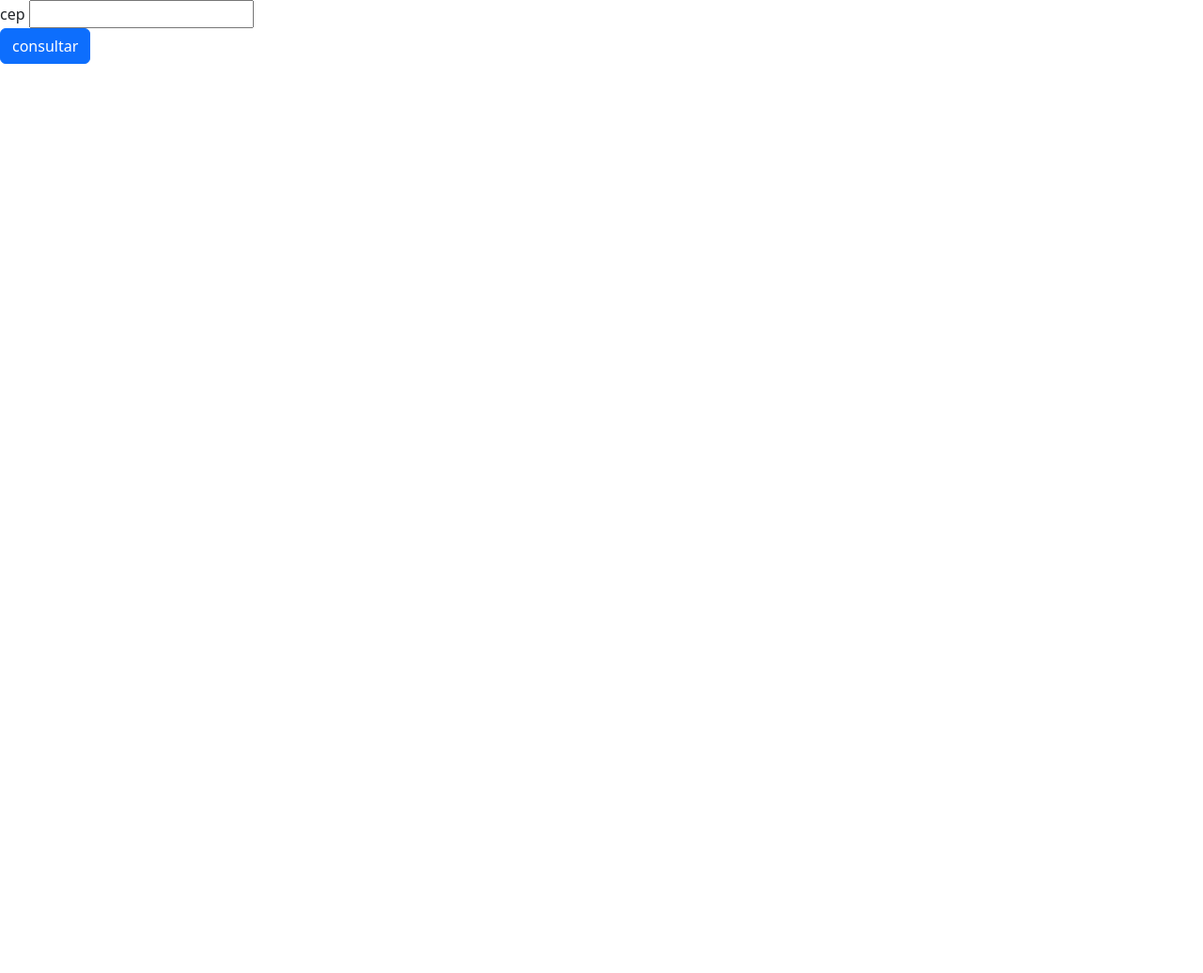
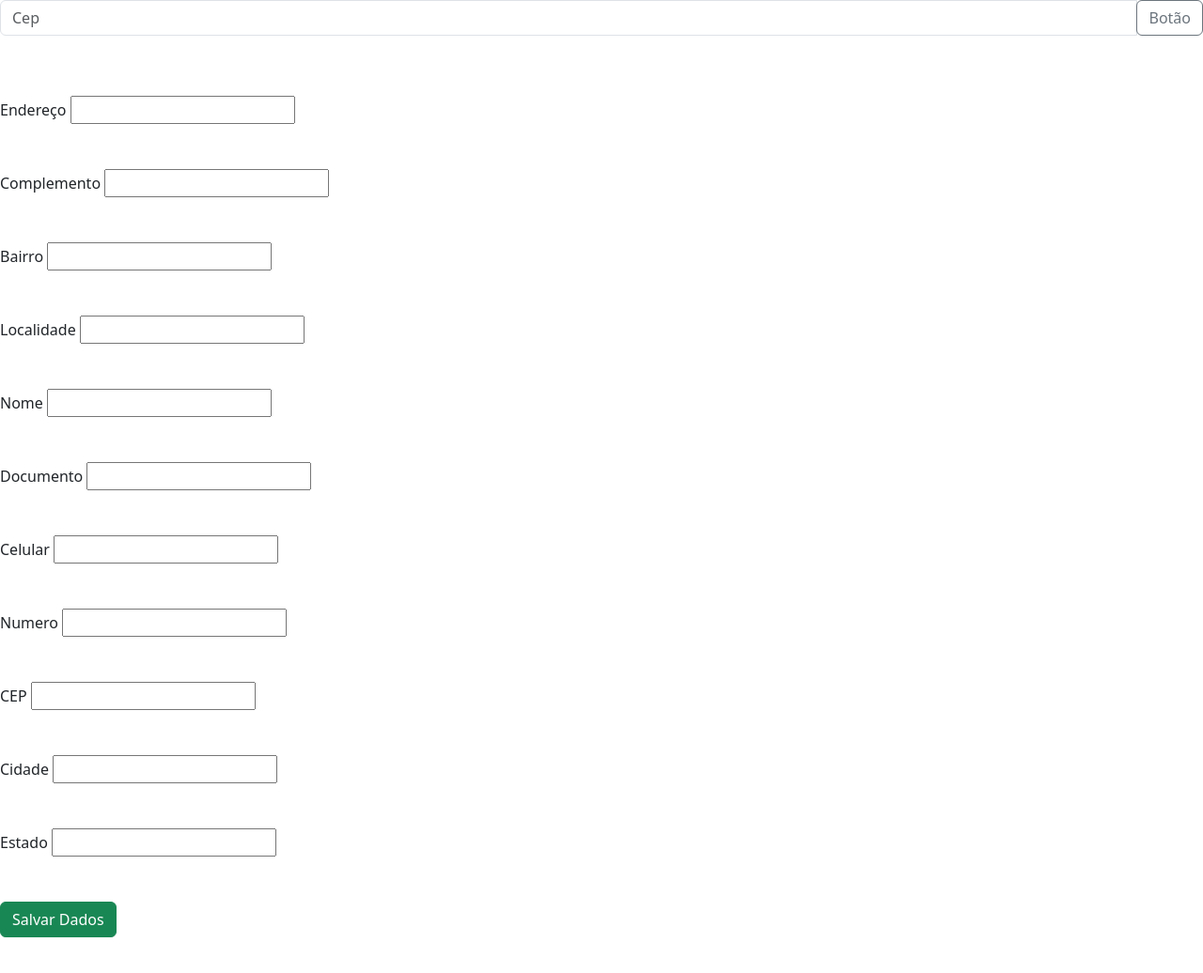
Before and after one commit to DiogoPaulinodeSouza/cordova, a website: page www/index.html in a window 1280 px wide. Shown: the whole page at 94% size. Before the commit the page ends 800 px from the top, so only its background shows below. Drawn offline with Linux system fonts and the light colour scheme.

Commit message:
endereço cadastro

```diff
--- a/package.json
+++ b/package.json
@@ -21,5 +21,8 @@
       "android",
       "browser"
     ]
+  },
+  "dependencies": {
+    "cordova": "^12.0.0"
   }
 }
--- a/www/index.html
+++ b/www/index.html
@@ -1,36 +1,168 @@
 <!DOCTYPE html>
 <html>
-
     <head>
         <meta charset="utf-8">
         <meta name="format-detection" content="telephone=no">
         <meta name="msapplication-tap-highlight" content="no">
         <meta name="viewport" content="initial-scale=1, width=device-width, viewport-fit=cover">
         <meta name="color-scheme" content="light dark">
-    <link rel="stylesheet" href="css/estilo.css"/>
-    <link rel="stylesheet" href="css/css-bootstrap/bootstrap.css"/>
-    <title>App Diogo Souza</title>
+
+        <link href="css/css-bootstrap/bootstrap.css" rel="stylesheet"/>
+        <link href="css/estilo.css" rel="stylesheet"/>
+        <title>Venha ser um Marksfelizinhuu</title>
     </head>
-
     <body>
         <div class="row">
-        <div class="col-sm-12">
-            <label>cep</label>
-            <input type="text" id="Cep">
+            <div clas=" col-sm-12">
+                <div class="input-group mb-3">
+                    <input id="cep" class="form-control" placeholder="Cep" aria-label="Recipient's username" aria-describedby="button-addon2">
+                    <div class="input-group-append">
+                      <button id="botao"class="btn btn-outline-secondary" type="button" id="button-addon2">Botão</button>
+                    </div>
+                  </div>
             </div>
         </div>
 
+            <br></br>
+
             <div class="row">
-        <div class="col-sm-12">
-            <button id="botao" class="btn btn-primary">
-                consultar
-            </button>
+            <div class=" col-xs-12">
+               <label>Endereço</label>
+                <input type="text" id="endereço"/>
+
                 </div>
             </div>
 
+            <br></br>
+
+            <div class="row">
+                <div class=" col-xs-12">
+                   <label>Complemento</label>
+                    <input type="text" id="complemento"/>
+
+
+                    </div>
+                </div>
+
+            <br></br>
+
+                <div class="row">
+                    <div class=" col-xs-12">
+                       <label>Bairro</label>
+                        <input type="text" id="bairro"/>
+
+
+                        </div>
+                    </div>
+
+            <br></br>
+
+                    <div class="row">
+                        <div class=" col-xs-12">
+                           <label>Localidade</label>
+                            <input type="text" id="localidade"/>
+
+
+                            </div>
+                        </div>
+
+             <br></br>
+
+             <div class="row">
+                <div class=" col-xs-12">
+                   <label>Nome</label>
+                    <input type="text" id="nome"/>
+
+
+                    </div>
+                </div>
+                <br></br>
+
+                <div class="row">
+                    <div class=" col-xs-12">
+                       <label>Documento</label>
+                        <input type="text" id="documento"/>
+
+
+                        </div>
+                    </div>
+                    <br></br>
+
+                    <div class="row">
+                        <div class=" col-xs-12">
+                           <label>Celular</label>
+                            <input type="text" id="celular"/>
+
+
+                            </div>
+                        </div>
+                        <br></br>
+
+                        <div class="row">
+                            <div class=" col-xs-12">
+                               <label>Numero</label>
+                                <input type="text" id="numero"/>
+
+
+                                </div>
+                            </div>
+                            <br></br>
+
+                            <div class="row">
+                                <div class=" col-xs-12">
+                                   <label>CEP</label>
+                                    <input type="text" id="CEP"/>
+
+
+                                    </div>
+                                </div>
+                                <br></br>
+
+                                    </div>
+
+                                    <div class="row">
+                                        <div class=" col-xs-12">
+                                           <label>Cidade</label>
+                                            <input type="text" id="estado"/>
+
+
+                                            </div>
+                                        </div>
+                                        <br></br>
+
+                                        <div class="row">
+                                            <div class=" col-xs-12">
+                                               <label>Estado</label>
+                                                <input type="text" id="estado"/>
+
+
+                                                </div>
+                                            </div>
+                                            <br></br>
+
+                                            <div class="row">
+                                                <div class=" col-xs-12">
+                                                   <button class="btn btn-success" onclick="enviar()">
+                                                   Salvar Dados
+                                                    </button>
+
+                                                    </div>
+                                                </div>
+                                                <br></br>
+
+
+
+
+
+
+
+
             <script src="js/js-bootstrap/bootstrap.bundle.js"></script>
             <script src="js/index.js"></script>
+            <script src="js/cadastrocliente.js"></script>
+
+
+
 
     </body>
-
 </html>
--- /dev/null
+++ b/www/js/cadastrocliente.js
@@ -0,0 +1,27 @@
+function enviar(){
+
+
+    const dbParam = JSON.stringify(
+        {
+            "Nome": document.querySelector("#nome").value,
+            "Documento": document.querySelector("#documento").value,
+            "Celular": document.querySelector("#celular").value,
+            "Numero": document.querySelector("#numero").value,
+            "CEP": document.querySelector("#CEP").value,
+            "Endereco": document.querySelector("#Endereco").value,
+            "Bairro": document.querySelector("#Bairro").value,
+            "Cidade": document.querySelector("#Cidade").value,
+            "Estado": document.querySelector("#Estado").value,
+        }
+    );
+    const xmlhttp = new XMLHttpRequest();
+    xmlhttp.onload = function() {
+        const myObj = JSON.parse(this.responseText);
+        console.log(myObj);
+        document.getElementById("demo").innerHTML = myObj;
+    }
+    xmlhttp.open("POST", "http://localhost:8081/api/back.php");
+    xmlhttp.setRequestHeader("Content-type", "application/x-www-form-urlencoded");
+    xmlhttp.send("dados="+dbParam );
+
+}
--- a/www/js/index.js
+++ b/www/js/index.js
@@ -1,12 +1,25 @@
 function consultaCep()
 {
-    let requisicao = new XMLHttpRequest();
-    let url = "https://viacep.com.br/ws/01001000/json/";
-    requisicao.open("GET",url);
-    requisicao.send();
-    requisicao.onload = function(){
-        alert(JSON.parse(requisicao.response).logradouro);
-    }
+  let campo = document.querySelector("#cep");
+  let requisicao = new XMLHttpRequest();
+  let url = "https://viacep.com.br/ws/" + campo.value + "/json/";
+  requisicao.open("GET" , url);
+  requisicao.send();
+  requisicao.onload = function(){
+    let objetoCEP = JSON.parse(requisicao.response)
+    let campoEndereco = document.querySelector("#logradouro")
+    let campoComplemento = document.querySelector("#complemento")
+    let campoBairro = document.querySelector("#bairro")
+    let campoLocalidade = document.querySelector("#localidade")
+
+
+    campoComplemento.value = objetoCEP.complemento
+    campoEndereco.value = objetoCEP.logradouro
+    campoBairro.value = objetoCEP.bairro
+    campoLocalidade.value = objetoCEP.localidade
+
+   }
+
 }
 
 let botao = document.querySelector("#botao");
```
Also changed, not shown: 1 other file. Lines whose indentation alone changed are shown as unchanged.
